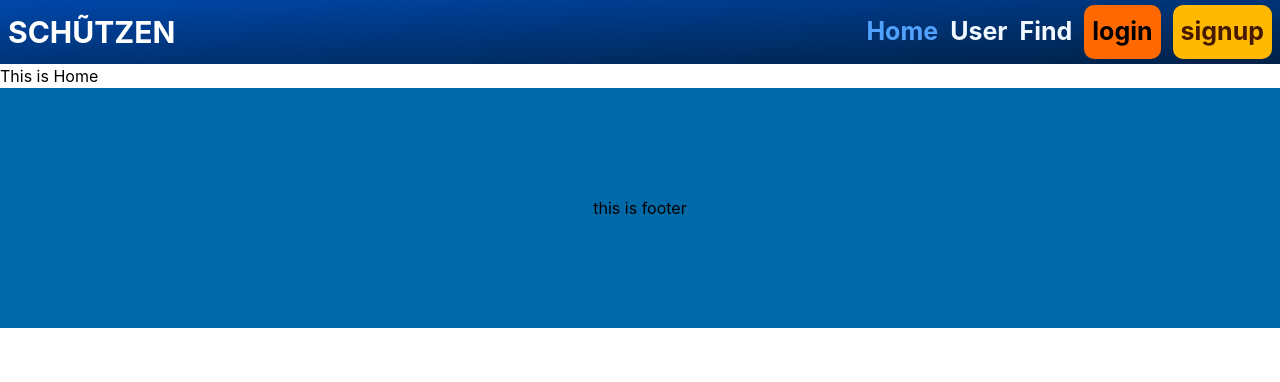
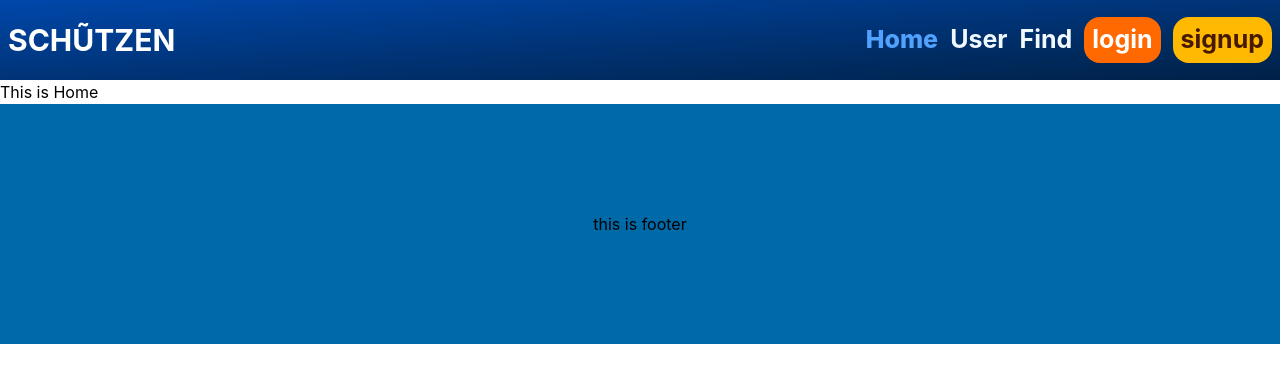
Before and after one commit to lucky-KRMU/projexa-project-SLASH, a React (Vite) app in the folder FrontEnd/Schutzen/: page / in a window 1280 px wide. Shown: the top 382 px of the page. Built offline with nearby package versions, Linux system fonts and the light colour scheme.

Commit message:
FE - Update Navbar btn padding

```diff
--- a/FrontEnd/Schutzen/src/Components/Header/Header.jsx
+++ b/FrontEnd/Schutzen/src/Components/Header/Header.jsx
@@ -4,26 +4,26 @@ import { Link, NavLink } from 'react-router'
 function Header() {
   return (
     <>
-      <header className='h-[8vh] w-full bg-linear-to-br from-[#0047ab] to-[#002147] stiky top-0'>
+      <header className='h-[10vh] w-full bg-linear-to-br from-[#0047ab] to-[#002147] stiky top-0'>
         <nav className='h-full w-full flex'>
           <h1 className='h-10em w-full font-bold text-[30px] flex flex-row gap-3 items-center justify-start p-2 uppercase'>
             <div className='text-white hover:text-blue-200 pointer-none: cursor-pointer '>
               <NavLink to="/" >Schũtzen</NavLink></div>
           </h1>
           <ul className='h-10em w-full font-bold text-[25px] flex flex-row gap-3 items-center justify-end p-2 '>
-            <li className='text-sky-50 hover:text-blue-300'>
-              <NavLink to="/" className={({ isActive }) => `${isActive ? "text-blue-400" : ""}`}>Home</NavLink>
+            <li className='text-sky-50 hover:text-blue-100'>
+              <NavLink to="/" className={({ isActive }) => `${isActive ? "text-blue-400 font-extrabold" : ""}`}>Home</NavLink>
             </li>
-            <li className='text-sky-50  hover:text-blue-200'>
-              <NavLink to="/user" className={({ isActive }) => `${isActive ? "text-blue-400" : ""}`}>User</NavLink>
+            <li className='text-sky-50  hover:text-blue-100'>
+              <NavLink to="/user" className={({ isActive }) => `${isActive ? "text-blue-400 font-extrabold" : ""}`}>User</NavLink>
             </li>
-            <li className='text-sky-50  hover:text-blue-200'>
-              <NavLink to="/find" className={({ isActive }) => `${isActive ? "text-blue-400" : ""}`}>Find</NavLink>
+            <li className='text-sky-50  hover:text-blue-100'>
+              <NavLink to="/find" className={({ isActive }) => `${isActive ? "text-blue-400  font-extrabold" : ""}`}>Find</NavLink>
             </li>
-            <li className='bg-orange-500 hover:bg-orange-600 text-black margin-[10px] p-2 rounded-[10px] transition-all'>
+            <li className='bg-orange-500 hover:bg-orange-600 text-white margin-[10px] px-2 py-1 rounded-2xl transition-all'>
               <NavLink to="/login" className={({ isActive }) => `${isActive ? "text-white" : ""}`}>login</NavLink>
             </li>
-            <li className='bg-amber-400 text-amber-950 margin-[10px]  p-2 rounded-[10px]'>
+            <li className='bg-amber-400 text-amber-950 margin-[10px]  px-2 py-1 rounded-2xl'>
               <NavLink to="/signup" className={({ isActive }) => `${isActive ? "text-white" : ""}`}>signup</NavLink>
             </li>
           </ul>
```
